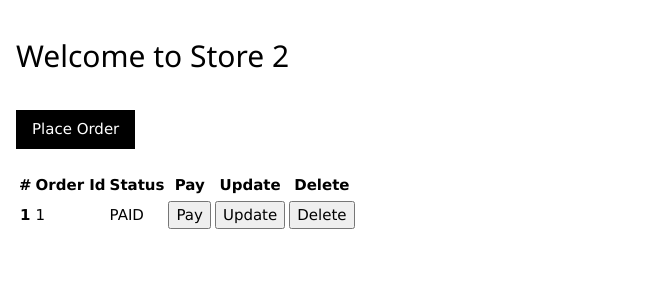
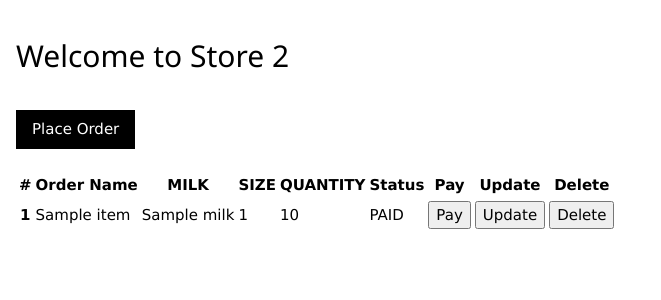
Before and after one commit to Sagar-Mane/cloudbucks, a Flask app: template src/portal/public/Templates/store2.html in a window 1280 px wide. Shown: the top 300 px of the page, without its empty margins (0-661 px from the left). Run offline with Flask 2, Linux system fonts and the light colour scheme; the template is opened without the code that fills it: most values are stand-ins (such as "Sample title", 1, 10 or a date in 2020).

Commit message:
managed UPDATE order functionality in portal
1. Managed update order in store 2
2. Managed the JSON parsing of order in Place_Order

```diff
--- a/src/portal/public/Templates/store2.html
+++ b/src/portal/public/Templates/store2.html
@@ -12,9 +12,9 @@
 		<h2>Welcome to Store 2</h2>
 		<!-----Place Order-------------------------------------------------------------------------------------------------------------------------->
 		<br>
-    <button onclick="document.getElementById('id01').style.display='block';" class="w3-button w3-black w3-hover-red">
-        Place Order
-    </button>
+		<button
+			onclick="document.getElementById('id01').style.display='block'"
+			class="w3-button w3-black w3-hover-red">Place Order</button>
 
 		<div id="id01" class="w3-modal">
 
@@ -22,7 +22,8 @@
 
 				<header class="w3-container w3-teal">
 
-                <span onclick="document.getElementById('id01').style.display='none'; location.reload()"
+					<span
+						onclick="document.getElementById('id01').style.display='none'; location.reload()"
 						class="w3-button w3-display-topright">&times;</span>
 
 					<h2>Place Order</h2>
@@ -39,8 +40,8 @@
 								<div class="form-group">
 									<label class="col-md-4 control-label">Name</label>
 									<div class="col-sm-3">
-                                    <input type="text" placeholder="Name" class="form-control" required=""
-                                           ng-model="name">
+										<input type="text" placeholder="Name" class="form-control"
+											required="" ng-model="name">
 									</div>
 								</div>
 
@@ -49,7 +50,8 @@
 								<div class="form-group">
 									<label class="col-md-4 control-label" for="company">Milk</label>
 									<div class="col-sm-3">
-                                    <input id="company" name="company" type="text" placeholder="Milk" ng-model="milk"
+										<input id="company" name="company" type="text"
+											placeholder="Milk" ng-model="milk"
 											class="form-control input-md" required="">
 									</div>
 								</div>
@@ -71,8 +73,8 @@
 								<div class="form-group">
 									<label class="col-md-4 control-label">Quantity</label>
 									<div class="col-sm-3">
-                                    <input id="company" type="number" placeholder="#" class="form-control input-md"
-                                           required="" ng-model="quantity">
+										<input id="company" type="number" placeholder="#"
+											class="form-control input-md" required="" ng-model="quantity">
 									</div>
 								</div>
 
@@ -81,16 +83,117 @@
 									<label class="col-md-4 control-label"></label>
 
 									<div class="col-sm-3">
-                                    <button id="submit" ng-click="placeOrder()">Place Order</button>
+										<button id="submit" ng-click="placeOrder()">Place
+											Order</button>
 										<div class="alert alert-danger" ng-hide="place_order_flag">
-	                                <strong>Hey! Congratulations! Your order has been successfully<br> placed! <br>
-	                                Sit back and Enjoy till we brew you the finest coffee!</strong>
+											<strong>Hey! Congratulations! Your order has been
+												successfully<br> placed! <br> Sit back and Enjoy
+												till we brew you the finest coffee!
+											</strong>
 										</div>
 									</div>
 
- 	                        <div class="col-md-5">
+									<div class="col-md-5"></div>
 
 								</div>
+							</form>
+
+						</div>
+
+					</div>
+				</div>
+			</div>
+		</div>
+
+		<div id="id02" class="w3-modal">
+
+			<div class="w3-modal-content w3-card-4">
+
+				<header class="w3-container w3-teal">
+
+					<span
+						onclick="document.getElementById('id02').style.display='none'; location.reload()"
+						class="w3-button w3-display-topright">&times;</span>
+
+					<h2>UPDATE YOUR ORDER</h2>
+
+				</header>
+
+				<!-- Place Order Pop Up -->
+				<div class="w3-container">
+					<div class="container">
+						<div class="row">
+							<form class="form-horizontal">
+
+								<!-- Name-->
+								<div class="form-group">
+									<label class="col-md-4 control-label">Name</label>
+									<div class="col-sm-3">
+										<input type="text" placeholder="Name" class="form-control"
+											required="" ng-model="up_name">
+									</div>
+								</div>
+
+
+								<!-- Milk-->
+								<div class="form-group">
+									<label class="col-md-4 control-label" for="company">Milk</label>
+									<div class="col-sm-3">
+										<input id="company" name="company" type="text"
+											placeholder="Milk" ng-model="up_milk"
+											class="form-control input-md" required="">
+									</div>
+								</div>
+
+								<!-- Size-->
+								<div class="form-group">
+									<label class="col-md-4 control-label">Size</label>
+									<div class="col-sm-3">
+										<select class="form-control input-md" ng-model="up_size">
+											<option value="0">-Select-</option>
+											<option value="large">Large</option>
+											<option value="medium">Medium</option>
+											<option value="small">Small</option>
+										</select>
+									</div>
+								</div>
+
+								<!-- Quantity-->
+								<div class="form-group">
+									<label class="col-md-4 control-label">Quantity</label>
+									<div class="col-sm-3">
+										<input id="company" type="number" placeholder="#"
+											class="form-control input-md" required=""
+											ng-model="up_quantity">
+									</div>
+								</div>
+
+
+								<!-- HIDDEN URL FIELD-->
+								<div class="form-group">
+									<label class="col-md-4 control-label">URI</label>
+									<div class="col-sm-3">
+										<input id="url" type="text" class="form-control input-md"
+											ng-model="up_url" readonly>
+									</div>
+								</div>
+
+								<!--Button place order-->
+								<div class="form-group">
+									<label class="col-md-4 control-label"></label>
+
+									<div class="col-sm-3">
+										<button id="submit" ng-click="updateOrder()">UPDATE
+											ORDER</button>
+										<div class="alert alert-danger" ng-hide="update_order_flag">
+											<strong>Hey! Congratulations! Your order has been
+												successfully<br> UPDATED! <br> Sit back and Enjoy
+												till we brew you the finest coffee!
+											</strong>
+										</div>
+									</div>
+
+									<div class="col-md-5"></div>
 
 								</div>
 							</form>
@@ -103,10 +206,8 @@
 		</div>
 
 
-
-
 		<!-----Place Order-------------------------------------------------------------------------------------------------------------------------->
-    <br><br>
+		<br> <br>
 
 		<div>
 
@@ -114,7 +215,10 @@
 				<thead>
 					<tr>
 						<th>#</th>
-            	<th>Order Id</th>
+						<th>Order Name</th>
+						<th>MILK</th>
+						<th>SIZE</th>
+						<th>QUANTITY</th>
 						<th>Status</th>
 						<th>Pay</th>
 						<th>Update</th>
@@ -123,30 +227,34 @@
 				</thead>
 				<tbody>
 					<tr ng-repeat="x in orders">
+
 						<th scope="row">{{count}}</th>
-            	<td>{{x.id}}</td>
+						<td>{{x.items.name}}</td>
+						<td>{{x.items.milk}}</td>
+						<td>{{x.items.size}}</td>
+						<td>{{x.items.qty}}</td>
+
+
 						<td>{{x.status}}</td>
+
+
 						<td>
-                	<button type="submit" class="btn btn-success" ng-click="payOrder(x.links.payment)">Pay</button>
+							<button type="submit" class="btn btn-success"
+								ng-click="payOrder(x.links.payment)">Pay</button>
 						</td>
 						<td>
-                	<button type="submit" class="btn btn-warning" ng-click="updateOrder(x.links.order)">Update</button>
+							<button type="submit" class="btn btn-warning"
+								ng-click="showUpdatePopUp(x.links.order)">Update</button>
 						</td>
 						<td>
-                	<button type="submit" class="btn btn-danger" ng-click="deleteOrder(x.links.order)">Delete</button>
+							<button type="submit" class="btn btn-danger"
+								ng-click="deleteOrder(x.links.order)">Delete</button>
 						</td>
 
 					</tr>
 				</tbody>
 			</table>
 
-			<!--     	<div class="alert place_order_flag" ng-hide="place_order_flag">
-			<strong>Hey! Congratulations! Your order has been successfully placed! Sit back and Enjoy till we bre you the finest coffee!</strong>
-		</div> -->
 		</div>
-
-</div>
-
-
 </body>
 </html>
```
Also changed, not shown: src/portal/public/Angular/main.js (+53 -10 lines). Lines whose indentation alone changed are shown as unchanged.
